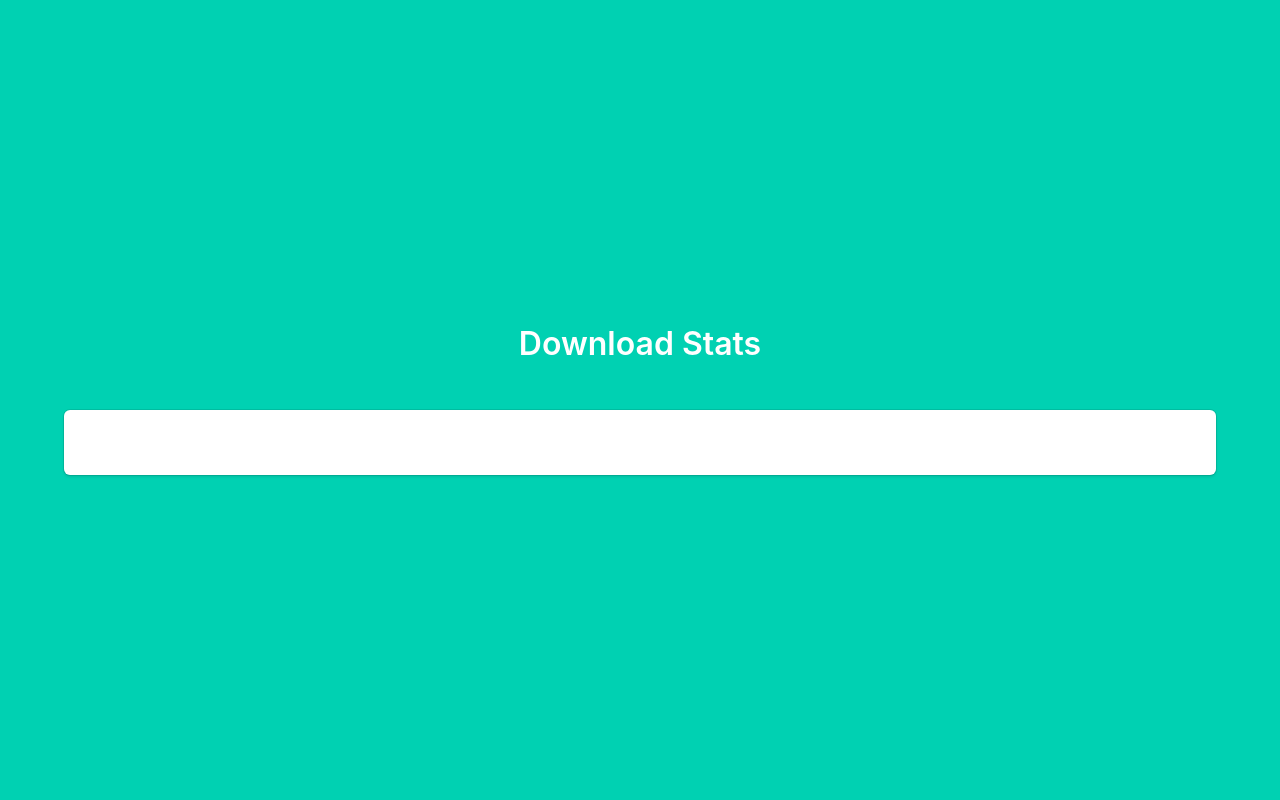
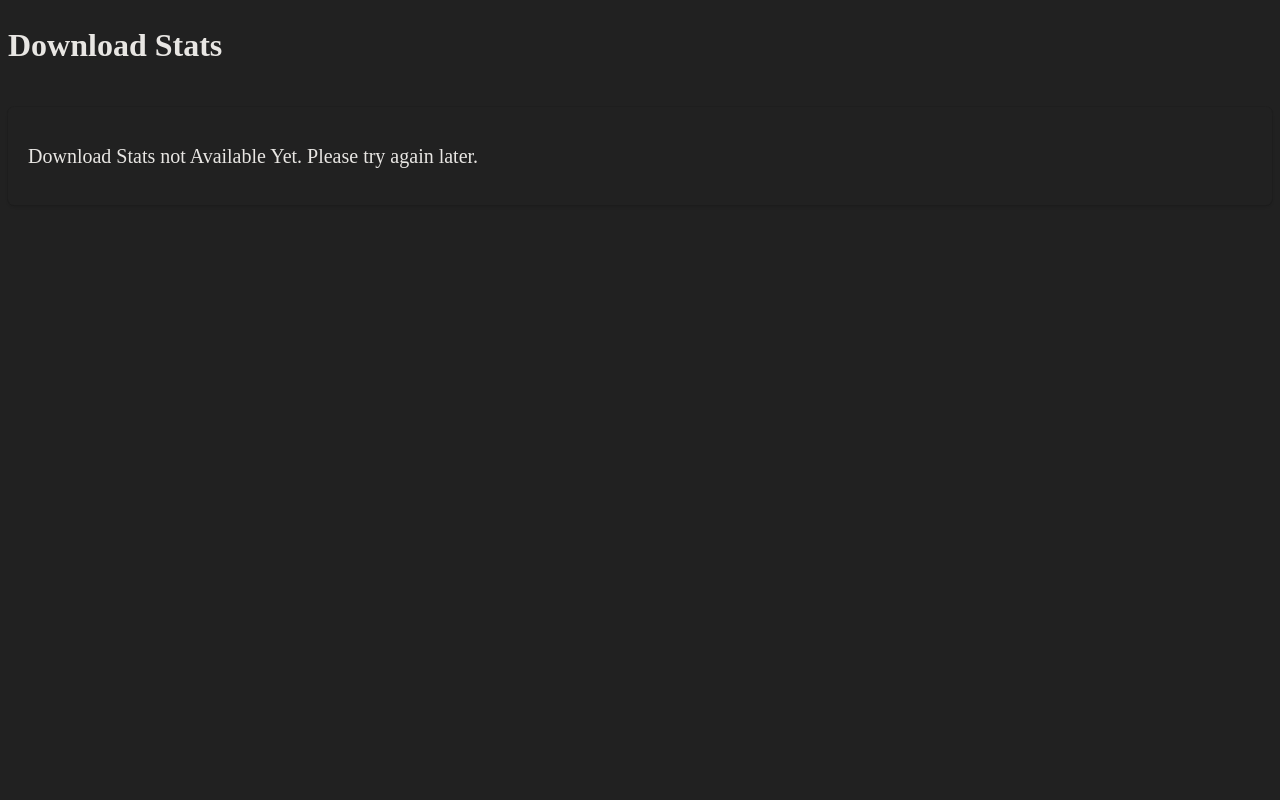
Before and after one commit to drauger-os-development/download-optimizer, a Flask app: page /stats in a window 1280 px wide. Run offline with Flask 2, Linux system fonts and the light colour scheme; parts of the project's set-up code (start-up, migrations or seed data) failed here and were passed over.

Commit message:
use inline CSS

```diff
--- a/templates/base.html
+++ b/templates/base.html
@@ -6,7 +6,39 @@
     <meta http-equiv="X-UA-Compatible" content="IE=edge">
     <meta name="viewport" content="width=device-width, initial-scale=1">
     <title>Download Optimizer Stats</title>
-    <link rel="stylesheet" href="https://cdnjs.cloudflare.com/ajax/libs/bulma/0.7.2/css/bulma.min.css" />
+    <style>
+      body :not(iframe) {
+        background-color: #212121 !important;
+        border-color: #212121 !important;
+        color: #e8e6e3 !important;
+      }
+      body {
+        opacity: 1 !important;
+        transition: none !important;
+        background-color: #212121 !important;
+        border-color: #212121 !important;
+      }
+      .title {
+        color:#363636;
+        font-size:2rem;
+        font-weight:600;
+        line-height:1.125;
+      }
+      .subtitle {
+        color:#363636;
+        font-size:1.25rem;
+        font-weight:400;
+        line-height:1.25;
+      }
+      .box {
+        background-color:#000000;
+        border-radius:6px;
+        box-shadow:0 2px 3px #0A0A0A1A,0 0 0 1px #0A0A0A1A;
+        color:#ffffff;
+        display:block;
+        padding:1.25rem;
+      }
+    </style>
 </head>
 
 <body>
```
